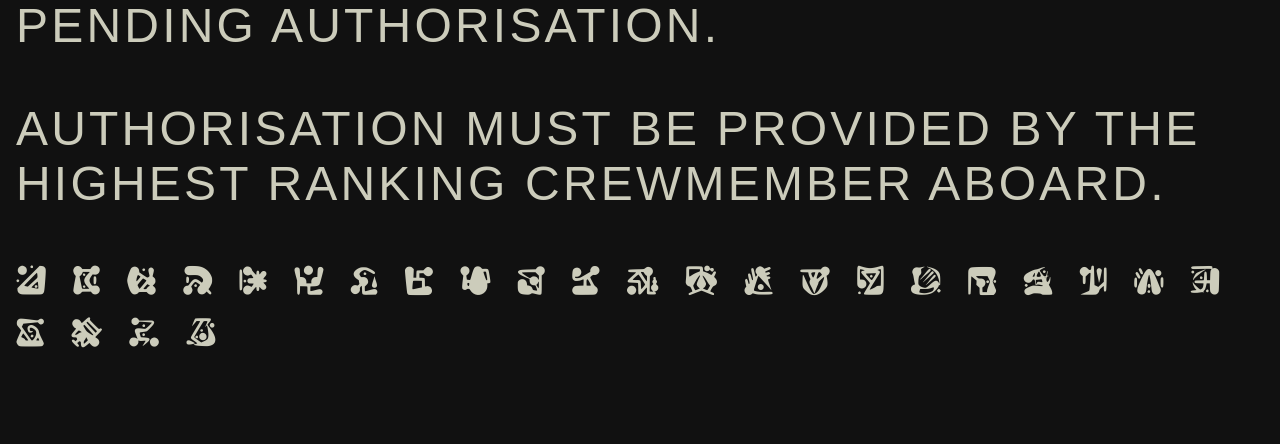
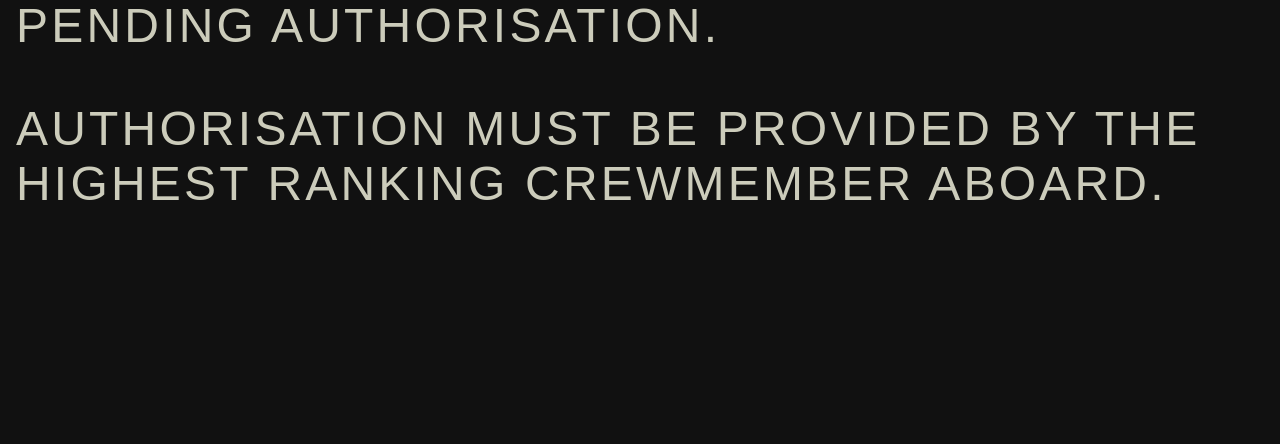
Before and after one commit to indefinitedevil/aztlan-console, a PHP site: page /security.php in a window 1280 px wide. Shown: the part 366-810 px from the top of the page. Run offline with PHP 8.4, Linux system fonts and the light colour scheme.

Commit message:
Update security.php

```diff
--- a/security.php
+++ b/security.php
@@ -8,7 +8,7 @@ include('header.php');
 <p>Testing phase is now complete.</p>
 <p>You have been successful. Further access will be provided to aid in repairs pending authorisation.</p>
 <p>Authorisation must be provided by the highest ranking crewmember aboard.</p>
-  <font face=kreoleac>a b c d e f g h i j k l m n o p q r s t u v w x y z</font>
+
 </div>
 <?php
 include('footer.php');
```
